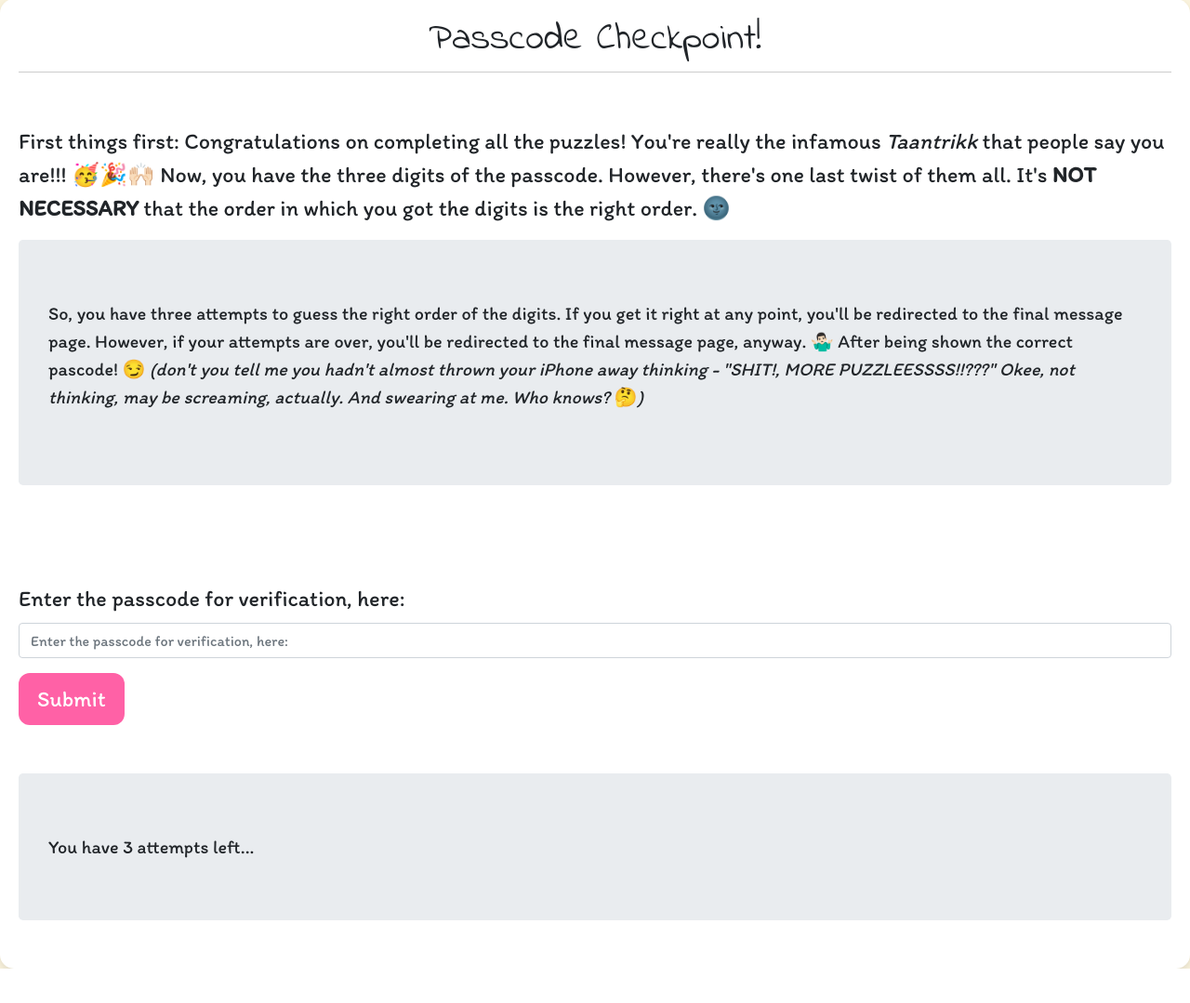
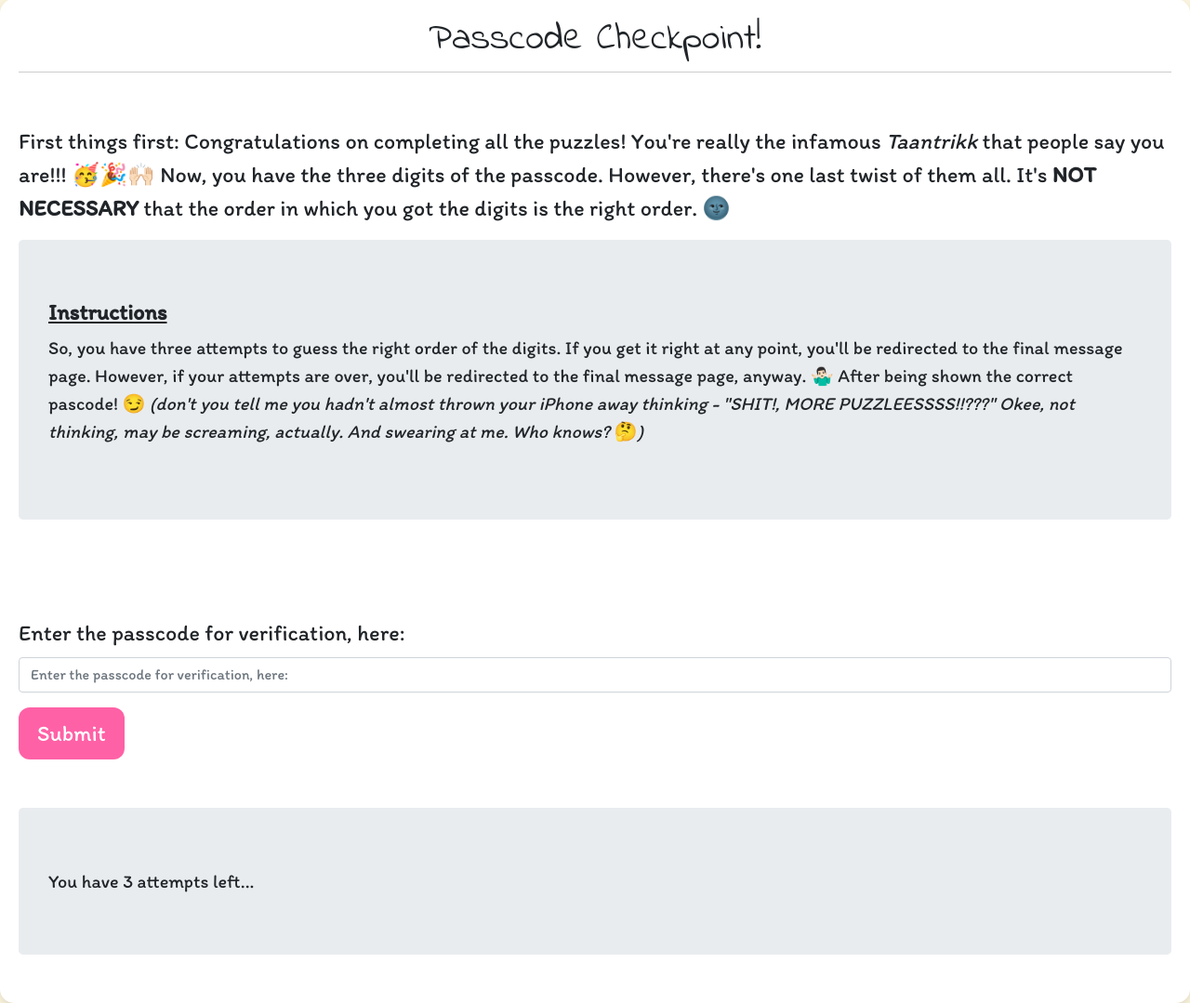
Before and after one commit to Zad-100/Nightingale_Gift_Box-PassCode_Revealer, a Django app: page /passcode-check/ in a window 1280 px wide. Shown: the part 62-1141 px from the top of the page at 93% size. Before the commit the page ends 1104 px from the top, so only its background shows below. Run offline with Django 4.2, Linux system fonts and the light colour scheme; some libraries are stand-ins or nearby versions; some web fonts are replaced.

Commit message:
Added some more styling to the passcode-check page.

```diff
--- /dev/null
+++ b/puzzles/static/puzzles/css/passcode_check.css
@@ -0,0 +1,4 @@
+/* Content Styles */
+#instructions {
+    text-decoration: underline;
+}
--- a/puzzles/templates/puzzles/passcode_check.html
+++ b/puzzles/templates/puzzles/passcode_check.html
@@ -22,6 +22,11 @@
 {% endblock %}
 
 
+{% block extracss %}
+<link rel="stylesheet" href="{% static 'puzzles/css/passcode_check.css' %}">
+{% endblock %}
+
+
 {% block content %}
   <h1 class="d-flex justify-content-center align-items-center">
     Passcode Checkpoint!
@@ -38,6 +43,9 @@
   </p>
 
   <div class="jumbotron lead">
+    <h4 id="instructions">
+      <b>Instructions</b>
+    </h4>
     <p>
       So, you have three attempts to guess the right order of the digits. If you
       get it right at any point, you'll be redirected to the final message page.
```
